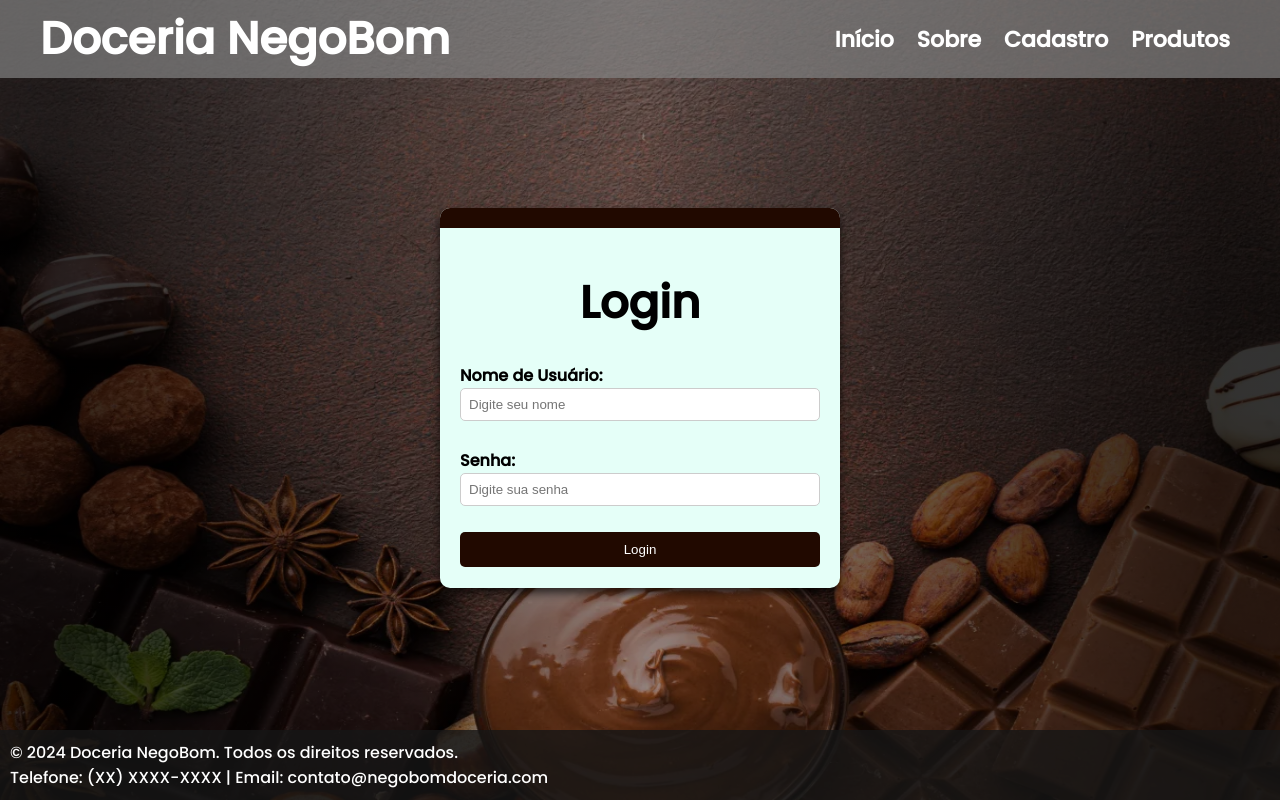
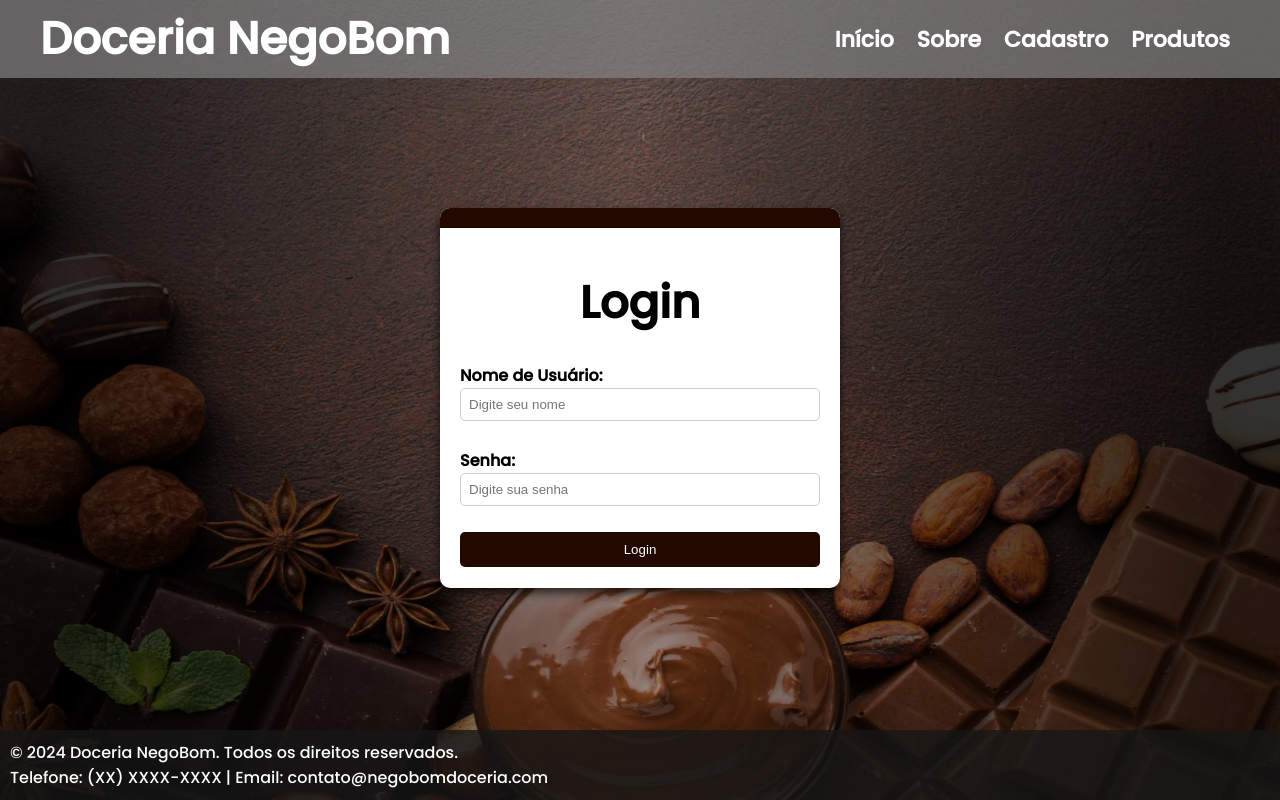
Before and after one commit to PaoZin666/Doceria-NegoBom, a PHP site: page /cadastro.html in a window 1280 px wide. Run offline with PHP 8.4, Linux system fonts and the light colour scheme.

Commit message:
Update cadastro.css

```diff
--- a/src/css/cadastro.css
+++ b/src/css/cadastro.css
@@ -79,7 +79,7 @@ footer p{
     box-shadow: 0px 5px 10px #000000ad;
     width: 400px;
     height: 380px;
-    background-color: #e5fff8;
+    background-color: #ffffff;
     overflow: hidden;
 }
 .painel-barra {
```
